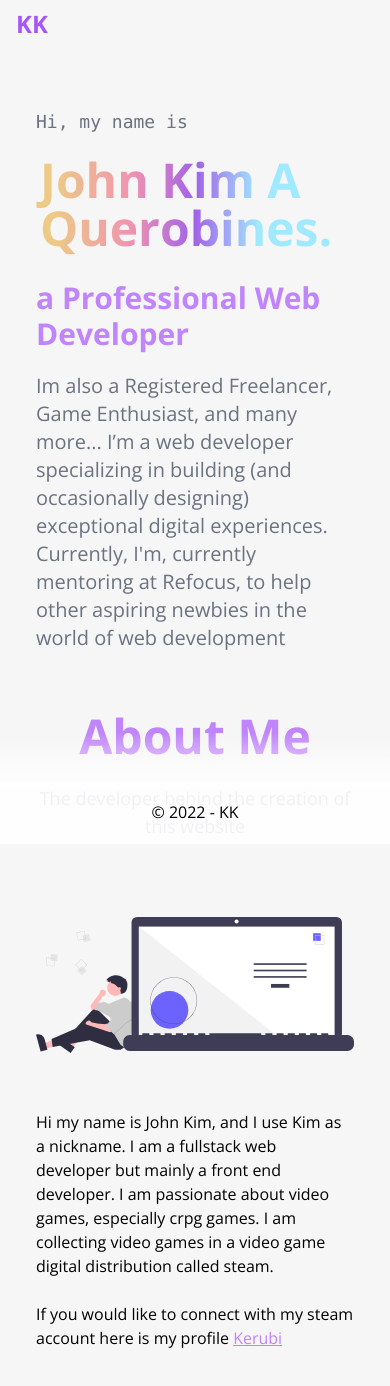
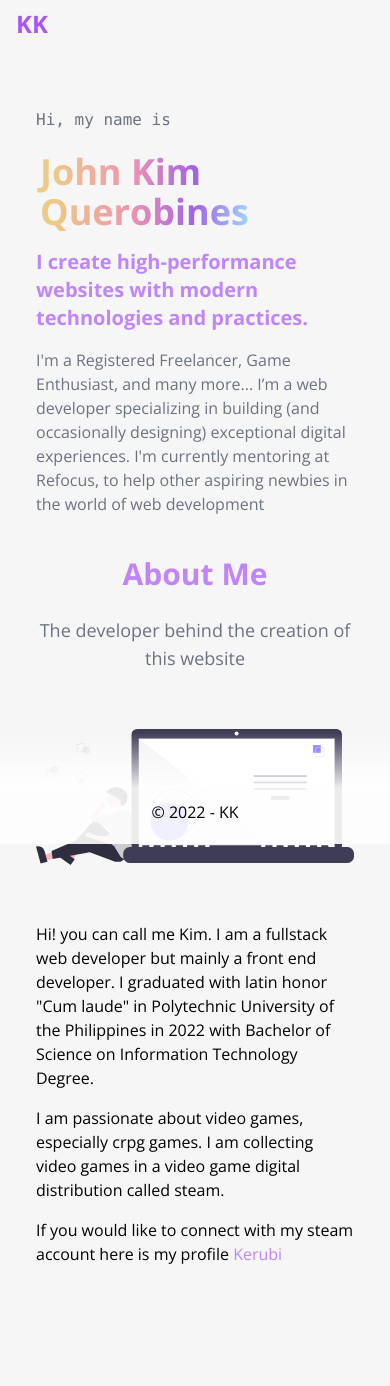
Before and after one commit to Kerubi-5/thekims-portfolio, a Next.js app: page / in a window 390 px wide. Shown: the top 1386 px of the page. Built offline with nearby package versions, Linux system fonts and the light colour scheme.

Commit message:
fix page responsiveness

```diff
--- a/pages/index.tsx
+++ b/pages/index.tsx
@@ -12,10 +12,8 @@ const Home = () => {
   const Section = ({ title, description, children }: Section) => {
     return (
       <section className="flex flex-col justify-center items-center mb-10 lg:mt-5">
-        <div className="py-5 text-center">
-          <h2 className="text-5xl text-purple-400 hover:text-gradient font-bold mb-6">
-            {title}
-          </h2>
+        <div className="sm:py-2 md:py-5 text-center">
+          <h2 className="hover:text-gradient">{title}</h2>
           <p className="text-lg text-gray-500">{description}</p>
         </div>
         {children}
@@ -27,19 +25,20 @@ const Home = () => {
     <Container>
       <header>
         <div className="py-10 lg:pb-[90px] lg:pt-[80px]">
-          <p className="text-lg text-gray-500 mb-5 font-mono">Hi, my name is</p>
-          <h1 className="text-5xl lg:text-7xl text-gradient pb-2 pl-1 font-bold mb-5 lg:mb-8 font-">
-            John Kim A Querobines.
-          </h1>
-          <h2 className="text-3xl lg:text-5xl text-purple-400 font-bold mb-5 lg:mb-8">
-            a Professional Web Developer
+          <p className="text-base text-gray-500 mb-5 font-mono">
+            Hi, my name is
+          </p>
+          <h1 className="headline">John Kim Querobines</h1>
+          <h2 className="subheadline">
+            I create high-performance websites with modern technologies and
+            practices.
           </h2>
-          <p className="text-xl text-gray-500 max-w-[540px]">
-            Im also a Registered Freelancer, Game Enthusiast, and many more...
+          <p className="text-base md:text-lg text-gray-500 max-w-[540px]">
+            I&apos;m a Registered Freelancer, Game Enthusiast, and many more...
             I’m a web developer specializing in building (and occasionally
-            designing) exceptional digital experiences. Currently, I&apos;m,
-            currently mentoring at Refocus, to help other aspiring newbies in
-            the world of web development
+            designing) exceptional digital experiences. I&apos;m currently
+            mentoring at Refocus, to help other aspiring newbies in the world of
+            web development
           </p>
         </div>
       </header>
@@ -50,16 +49,23 @@ const Home = () => {
         <div className="relative overflow-hidden h-full w-full">
           <ThinkingSVG />
         </div>
-        <p className="dark:text-zinc-400 max-w-2xl prose-a:underline sm:my-5 lg:my-10 ">
-          Hi my name is John Kim, and I use Kim as a nickname. I am a fullstack
-          web developer but mainly a front end developer. I am passionate about
-          video games, especially crpg games. I am collecting video games in a
-          video game digital distribution called steam.
-          <br />
-          <br />
-          If you would like to connect with my steam account here is my profile{" "}
-          <a href="https://steamcommunity.com/id/kerubi5">Kerubi</a>
-        </p>
+        <div className="dark:text-zinc-400 max-w-2xl sm:my-5 lg:my-10 space-y-4">
+          <p>
+            Hi! you can call me Kim. I am a fullstack web developer but mainly a
+            front end developer. I graduated with latin honor &quot;Cum
+            laude&quot; in Polytechnic University of the Philippines in 2022
+            with Bachelor of Science on Information Technology Degree.
+          </p>
+          <p>
+            I am passionate about video games, especially crpg games. I am
+            collecting video games in a video game digital distribution called
+            steam.
+          </p>
+          <p>
+            If you would like to connect with my steam account here is my
+            profile <a href="https://steamcommunity.com/id/kerubi5">Kerubi</a>
+          </p>
+        </div>
       </Section>
     </Container>
   );
--- a/pages/works.tsx
+++ b/pages/works.tsx
@@ -18,18 +18,15 @@ const Works = ({ works }: InferGetStaticPropsType<typeof getStaticProps>) => {
     return works.map((item) => {
       return (
         <li key={item.link}>
-          <article className="p-5 bg-slate-200 dark:bg-slate-800 rounded-sm space-y-2">
-            <h3 className="text-purple-400 text-xl font-bold">{item.title}</h3>
+          <article className="article p-5 bg-slate-200 dark:bg-slate-800 rounded-sm space-y-2">
+            <div className="details max-w-[600px]">
+              <h3 className="text-purple-400 text-xl font-bold">
+                {item.title}
+              </h3>
               {item.excerpt && (
                 <p className="prose dark:prose-invert">{item.excerpt}</p>
               )}
-            <div className="hidden h-[300px] max-w-[600px] relative">
-              <Image
-                src={item.screenshot.url}
-                fill={true}
-                alt={item.screenshot.description}
-              />
-            </div>
+
               {item.tags?.length > 0 && (
                 <ul className="tags flex gap-3 my-2">
                   {item.tags.map((tag) => (
@@ -42,7 +39,23 @@ const Works = ({ works }: InferGetStaticPropsType<typeof getStaticProps>) => {
                   ))}
                 </ul>
               )}
+            </div>
+
+            <div className="hidden lg:block h-[300px] min-w-[533.33px] relative">
+              <Image
+                src={item.screenshot.url}
+                fill={true}
+                alt={item.screenshot.description}
+              />
+            </div>
           </article>
+          <style jsx>{`
+            .article {
+              display: flex;
+              justify-content: center;
+              align-items: center;
+            }
+          `}</style>
         </li>
       );
     });
```
Lines whose indentation alone changed are shown as unchanged.
